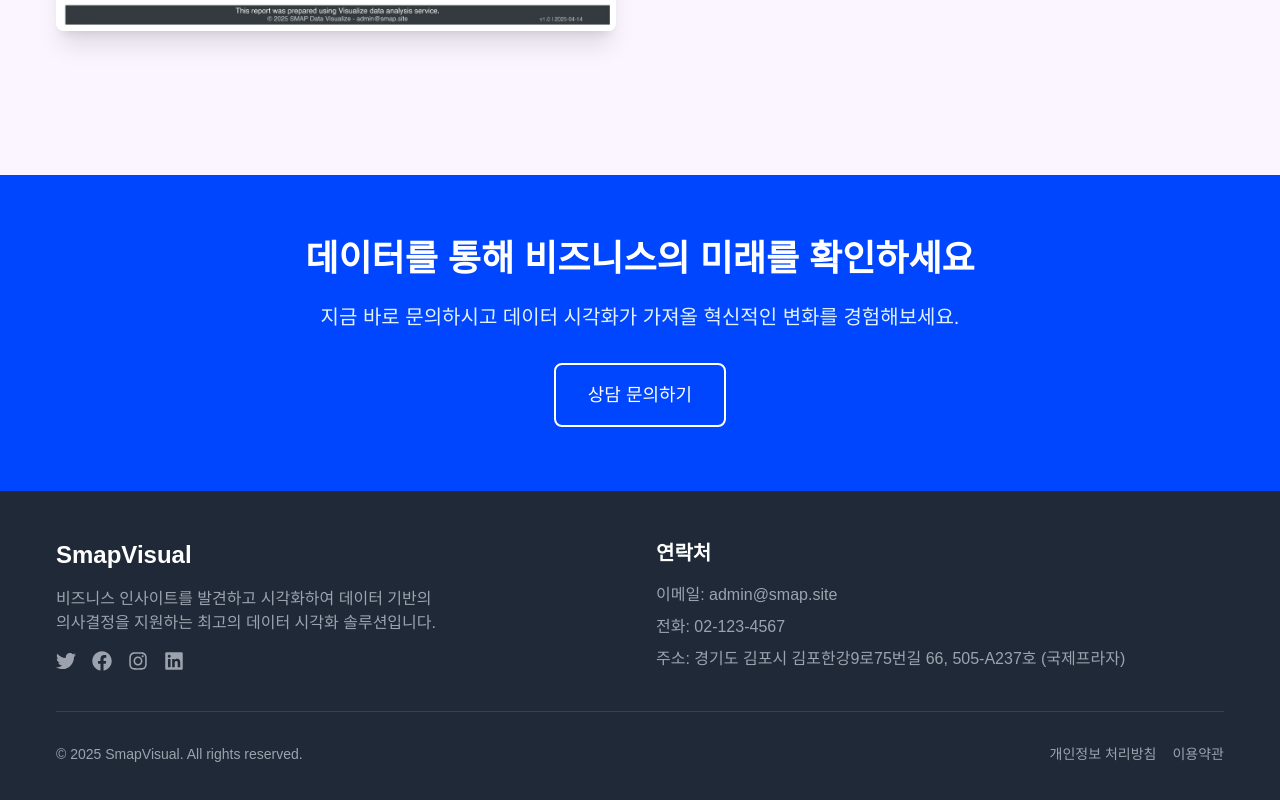
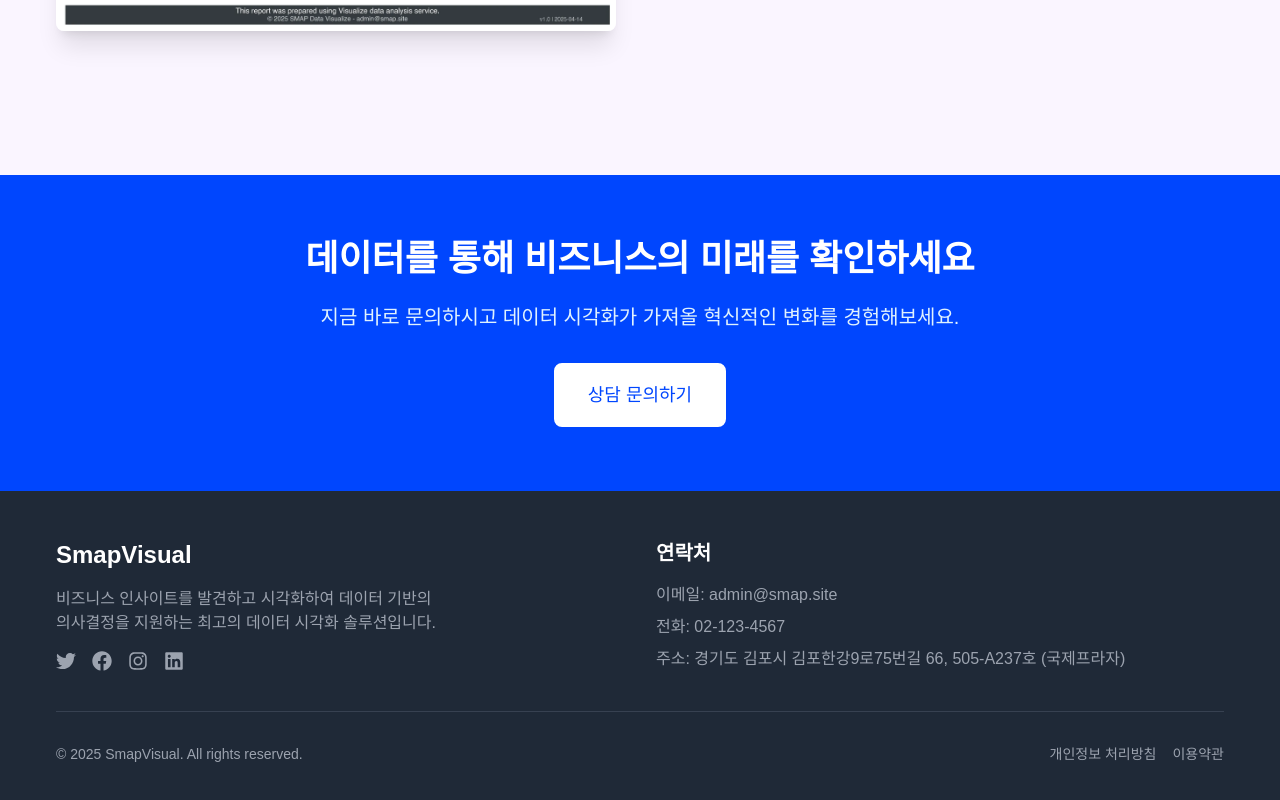
Before and after one commit to beyondReal-smap/smap-web-visualize, a Next.js app: page / in a window 1280 px wide. Shown: the part 4365-5165 px from the top of the page. Built offline with nearby package versions, Linux system fonts and the light colour scheme; a web font is replaced by a local one.

Commit message:
CTA 버튼 스타일 변경 및 헤더 폰트 수정: 사용자 인터페이스 개선

```diff
--- a/app/components/CTA.jsx
+++ b/app/components/CTA.jsx
@@ -14,7 +14,7 @@ const CTA = () => {
           지금 바로 문의하시고 데이터 시각화가 가져올 혁신적인 변화를 경험해보세요.
         </p>
         <div className="flex flex-col sm:flex-row justify-center gap-4">
-          <Link href="/contact" className="border-2 border-white text-white px-8 py-4 rounded-lg font-medium hover:bg-white/10 transition-colors text-lg">
+          <Link href="/contact" className="bg-white text-blue-600 border-2 border-white px-8 py-4 rounded-lg font-medium hover:bg-blue-50 transition-colors text-lg">
             상담 문의하기
           </Link>
         </div>
--- a/app/components/Header.jsx
+++ b/app/components/Header.jsx
@@ -15,7 +15,7 @@ const Header = () => {
     <header className="bg-white shadow-md py-4 fixed w-full top-0 z-50">
       <div className="container mx-auto px-4 flex justify-between items-center">
         <Link href="/">
-          <div className="text-2xl font-extrabold text-blue-600">SmapVisual</div>
+          <div className="text-2xl font-extrabold text-blue-600 font-suite">SmapVisual</div>
         </Link>
 
         {/* 데스크탑 메뉴 - 항목 변경 */}
```
Also changed, not shown: public/visualization/english_custom_report.png, 1 other file (tests, documents, lock files or other folders).
